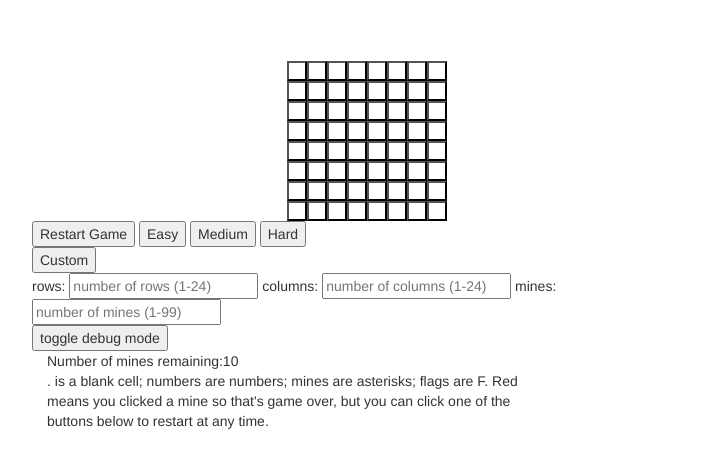
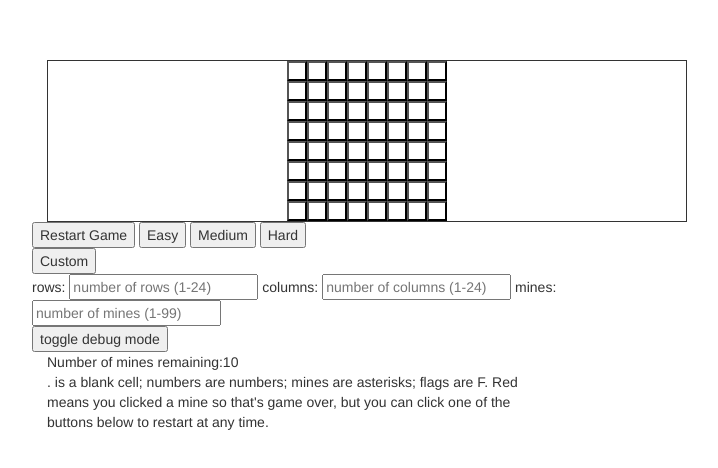
Before and after one commit to LWprogramming/Minefinder, a plain HTML site: page index.html in a window 1280 px wide. Shown: the part 154-622 px from the top of the page, without its empty margins (273-991 px from the left). Drawn offline with nearby package versions, Linux system fonts and the light colour scheme.

Commit message:
add small border to gameboard so edge of button is unambiguous

```diff
--- a/index.html
+++ b/index.html
@@ -23,7 +23,7 @@
 </head>
 <body oncontextmenu="return false;">
     <div id='allcontent' class='center'>
-        <div class='container-fluid' id='grid' style="text-align: center;font-size: 0"></div>
+        <div class='container-fluid' id='grid' style="text-align: center;font-size: 0; border-style: solid; border-width: 1px;"></div>
         <h1 id='Javascript disabled message' color='red'>If you are seeing this message, you probably have Javascript disabled. Please enable it to see the page!</h1>
         <!-- TODO: maybe have _some_ other content so that if not using javascript, the page is not almost a blank. -->
         <div id='difficulties' class='row'>
```
